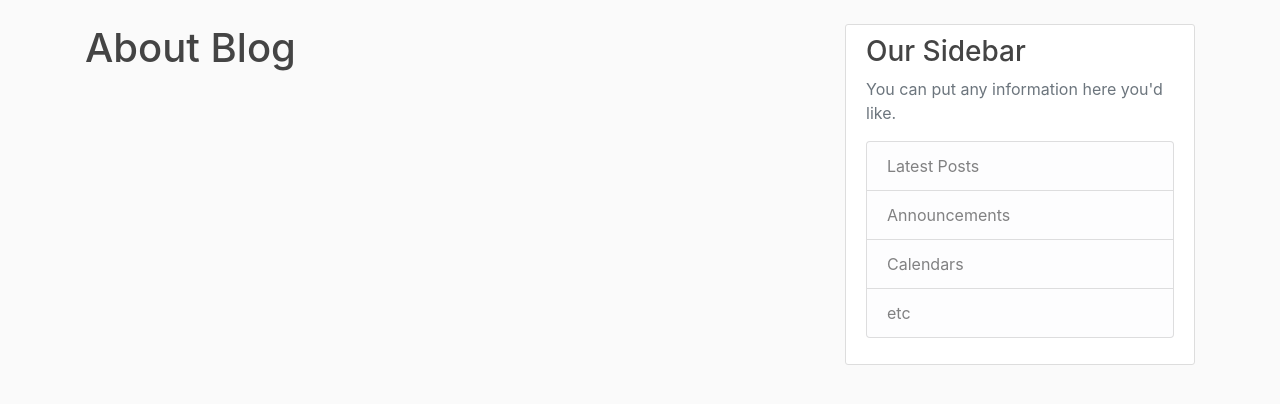
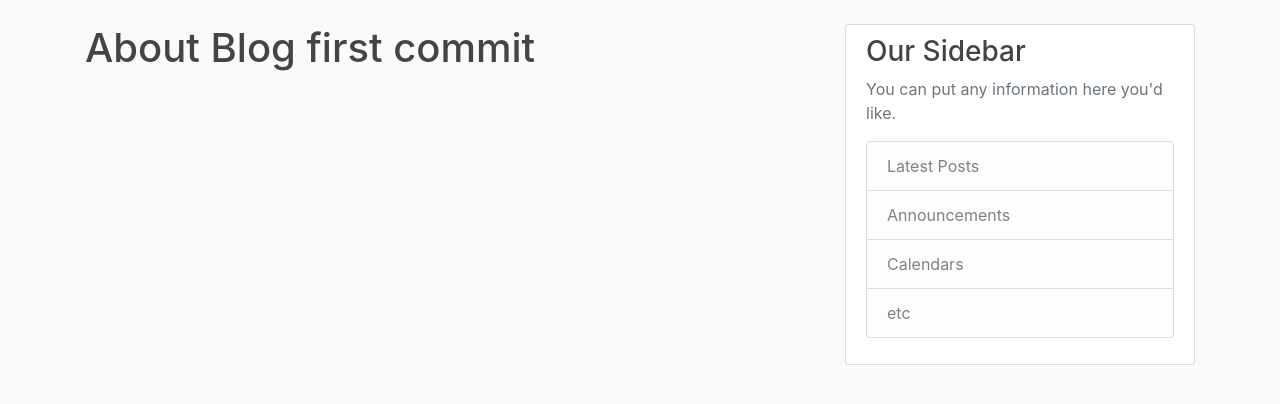
Before and after one commit to YashKumthekar8/Blog-Website-Using-Django, a Django app: page /about/ in a window 1280 px wide. Shown: the part 56-460 px from the top of the page. Run offline with Django 3.2, Linux system fonts and the light colour scheme; some libraries are stand-ins or nearby versions.

Commit message:
first change

```diff
--- a/blog/templates/about.html
+++ b/blog/templates/about.html
@@ -1,5 +1,5 @@
 {% extends "base.html" %}
 
 {% block content %}
-    <h1>About Blog</h1>
+    <h1>About Blog first commit</h1>
 {% endblock content %}
```
